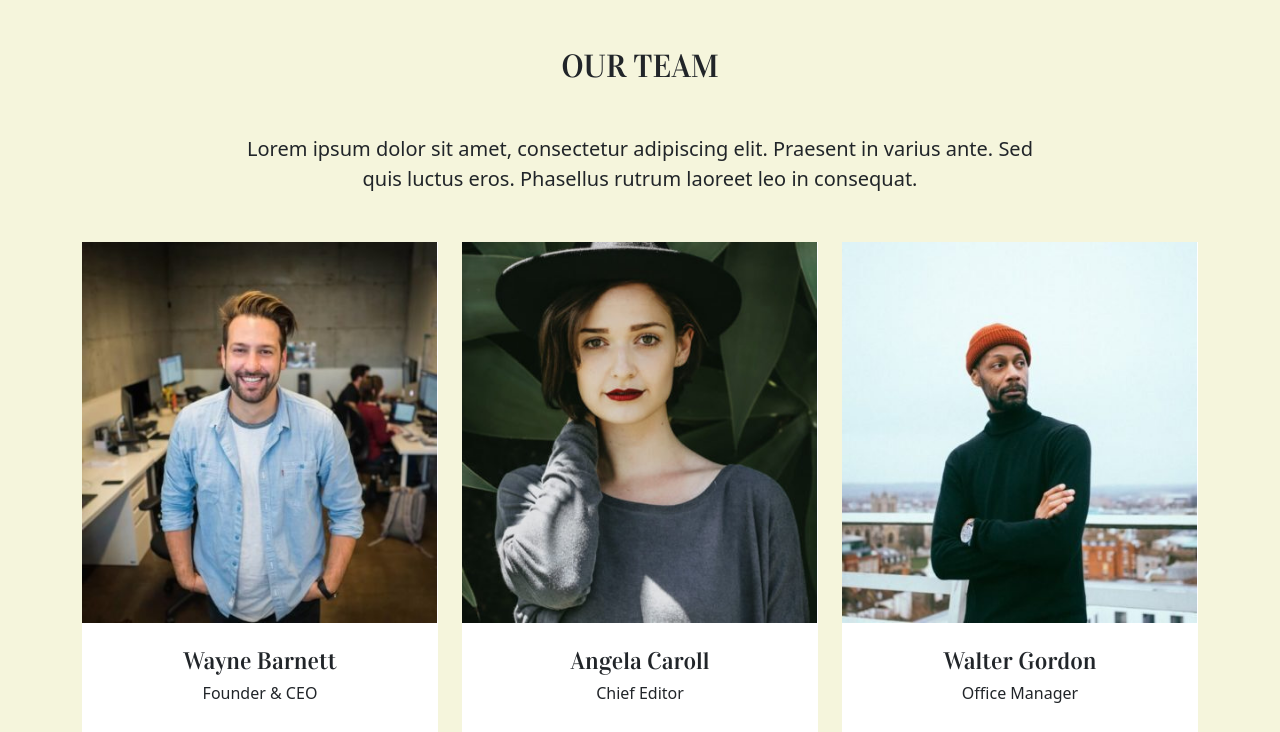
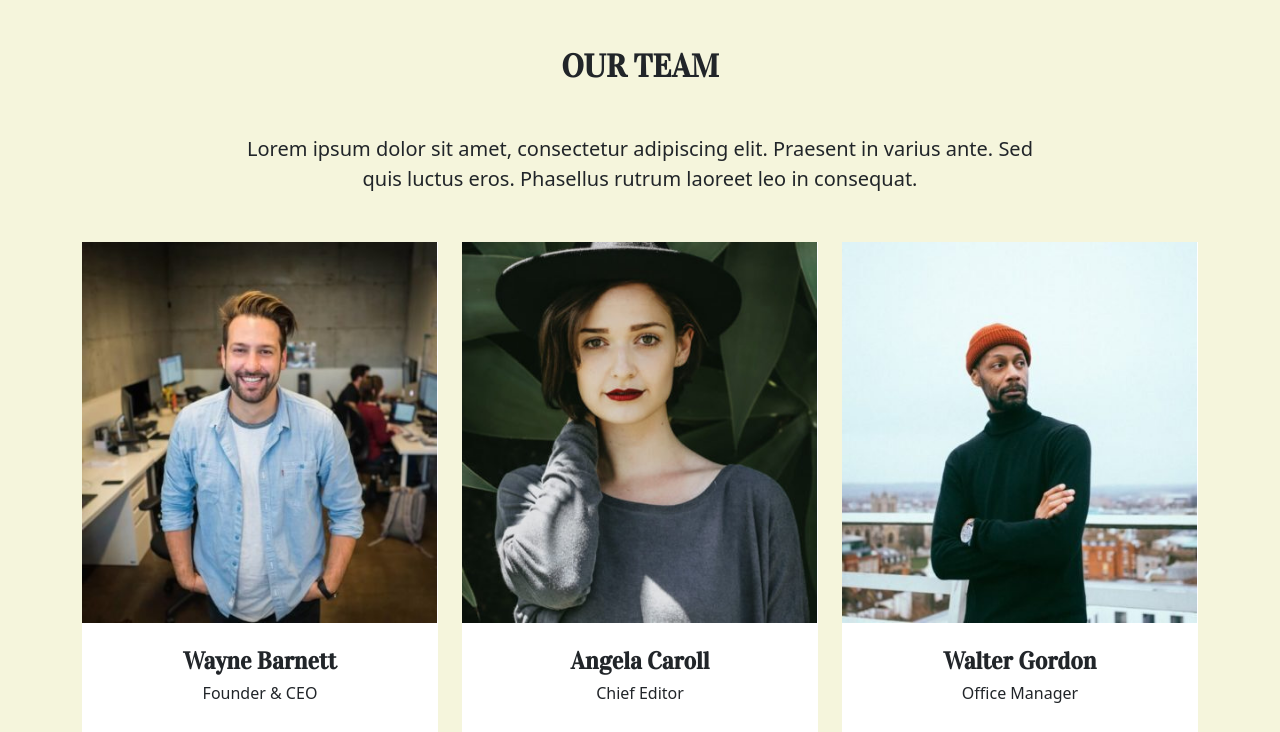
Before and after one commit to Mahdavi3649/js-our-team, a plain HTML site: page index.html in a window 1280 px wide. Shown: the top 732 px of the page. Drawn offline with nearby package versions, Linux system fonts and the light colour scheme.

Commit message:
Completato Bonus 1 & Bonus 2

```diff
--- a/assets/css/style.css
+++ b/assets/css/style.css
@@ -10,4 +10,5 @@ body{
 h4,
 h2{
     font-family: "Vidaloka", serif;
+    font-weight: bold;
 }
--- a/assets/js/main.js
+++ b/assets/js/main.js
@@ -68,7 +68,7 @@ for (let i = 0; i < team.length; i++) {
         <img src="./assets/img/${person.image}" width="355px">
     </div>
     <div class="card-text text-center p-4">
-        <h4 class="cardname">${person.name}</h4>
+        <h4>${person.name}</h4>
         <h6>${person.role}</h6>
     </div>
 </div>
```
